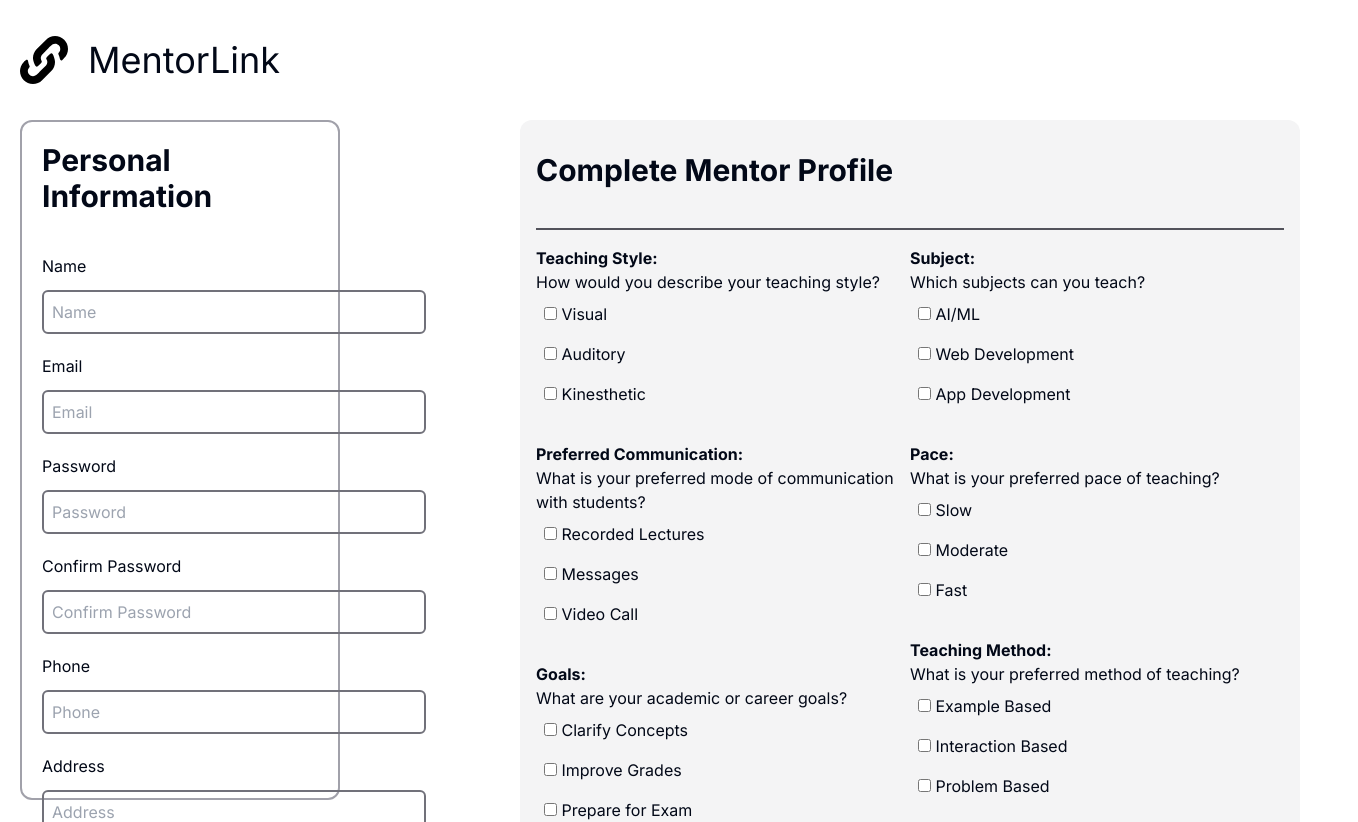
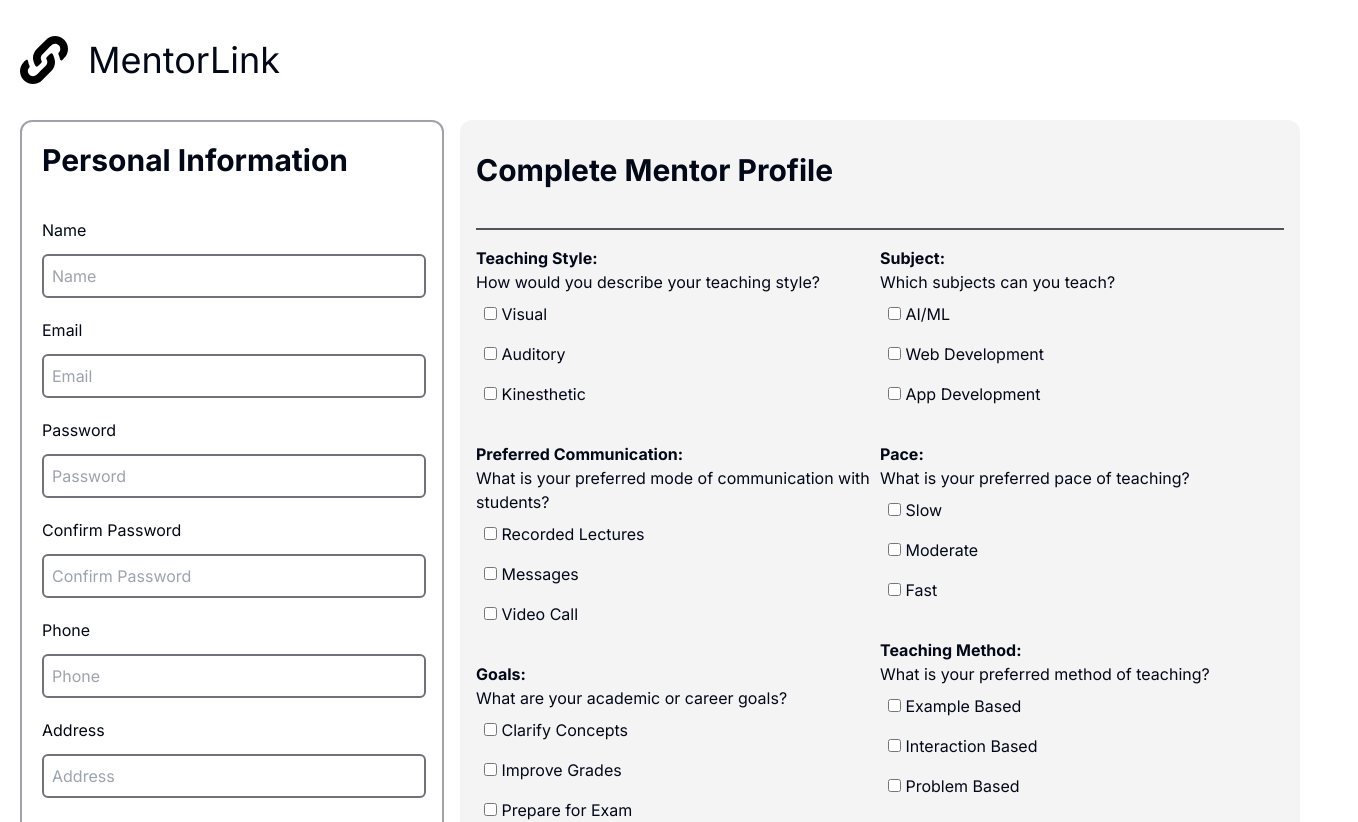
Before and after one commit to manojjamble/mentor-linker, a Next.js app: page /register/teacher in a window 1280 px wide. Shown: the top 822 px of the page, 1358 px wide, since content can reach past the window. Built offline with nearby package versions, Linux system fonts and the light colour scheme.

Commit message:
mentor ergistration issues fixed

```diff
--- a/app/register/teacher/page.tsx
+++ b/app/register/teacher/page.tsx
@@ -150,7 +150,7 @@ const TeacherRegisterPage = () => {
 
     <div className="h-screen w-screen p-5   ">
       {/* topbar */}
-      <div className="h-[10vh] w-screen flex  gap-5 items-center fixed">
+      <div className="h-[10vh] w-screen flex bg-white gap-5 items-center fixed">
         <svg
           width="48"
           height="48"
@@ -162,13 +162,13 @@ const TeacherRegisterPage = () => {
             d="m333 276l80-81c7-7 15-16 23-26c8-9 17-17 26-24c17-15 37-28 62-28c22 0 41 10 55 23s22 32 22 54c0 9-1 19-4 26c-7 14-13 24-19 32c-3 4-6 8-6 12c0 3 0 6 2 7c11 27 19 50 24 78c3 11 9 16 19 16c4 0 8-1 12-4c8-5 15-13 22-21c4-4 7-8 9-10c36-35 57-85 57-136c0-54-22-102-57-137c-35-34-84-57-136-57S422 21 387 58L250 194c-36 37-56 85-56 136c0 15 6 46 16 75c10 28 23 53 40 53c9 0 28-15 44-32s32-36 32-43c0-5-4-11-8-20c-5-9-7-20-7-33c0-20 8-40 22-54m-3 384l137-136c36-35 56-86 56-137c0-15-6-45-16-74c-9-28-23-54-40-54c-7 0-28 16-43 33c-17 17-33 35-33 42c0 5 3 13 8 21c5 9 9 19 9 32c-1 20-9 40-23 56l-81 80c-7 8-15 16-23 25l-25 25c-17 16-38 27-63 27c-42 0-76-33-76-76c0-10 2-19 5-26c6-14 12-24 19-32c3-4 4-8 4-11c0-2-1-4-2-8c-12-27-19-50-24-78c-2-5-3-9-6-11c-3-4-8-5-13-5c-4 0-7 1-11 4c-8 5-16 13-23 21c-3 4-7 7-9 9c-36 36-57 86-57 137c0 53 21 102 57 137c35 35 83 56 136 56c52 0 102-20 137-57"
           />
         </svg>
-        <h1 className="text-4xl font bold">MentorLink</h1>
+        <h1 className="text-4xl font bold ">MentorLink</h1>
       </div>
 
       <div className="flex  w-screen ml-1/3 mt-[100px]">
 
       {/* form 1 */}
-        <div className="h-[85vh]  border-2   border-zinc-400 p-5 w-1/4 rounded-xl fixed  ">
+        <div className="h-[90vh]  border-2   border-zinc-400 p-5 w-[424px] rounded-xl   ">
           <h1 className="text-3xl  font-bold mb-10"> Personal Information</h1>
 
           <div className="flex flex-col gap-3 ">
@@ -238,7 +238,7 @@ const TeacherRegisterPage = () => {
         </div>
 
         {/* test form 2 */}
-        <div className=" bg-zinc-100 border-xl w-[1300px] h-full  rounded-xl ml-[500px] p-4  ">
+        <div className=" bg-zinc-100 border-xl w-[1300px] h-full  rounded-xl ml-4  p-4  ">
           <h1 className="text-3xl font-bold mb-10 mt-4">
             Complete Mentor Profile{" "}
           </h1>
```
